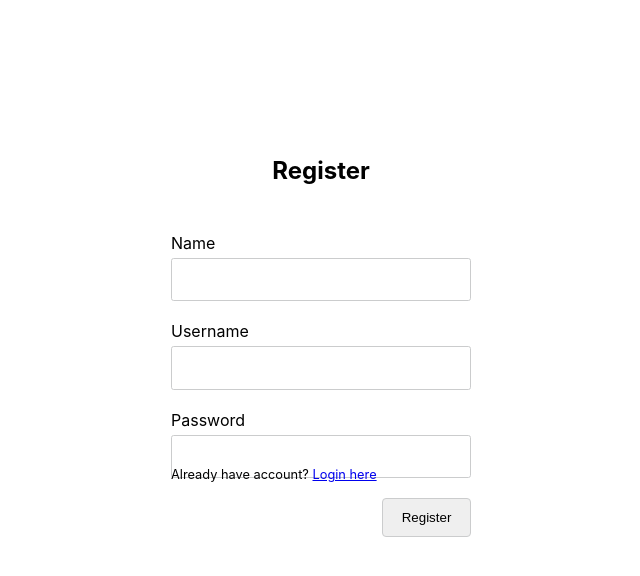
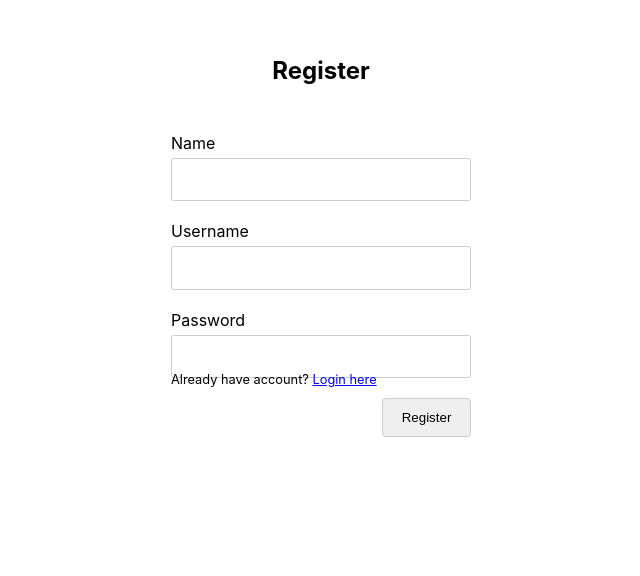
Before and after one commit to zafar-saleem/dailytime-app, a React (Create React App) app: page /register in a window 1280 px wide. Shown: the part 118-694 px from the top of the page, without its empty margins (319-959 px from the left). Built offline with nearby package versions, Linux system fonts and the light colour scheme.

Commit message:
Fixed main container position

```diff
--- a/src/components/authentication.css
+++ b/src/components/authentication.css
@@ -6,7 +6,7 @@
   bottom: 0;
   left: 0;
   width: 300px;
-  height: 300px;
+  height: 500px;
   border-radius: 3px;
 }
 
@@ -53,11 +53,11 @@ form {
 }
 
 .forgot {
-  bottom: 50px;
+  bottom: 225px;
 }
 
 .login {
-  bottom: -50px;
+  bottom: 145px;
 }
 
 .error {
```
